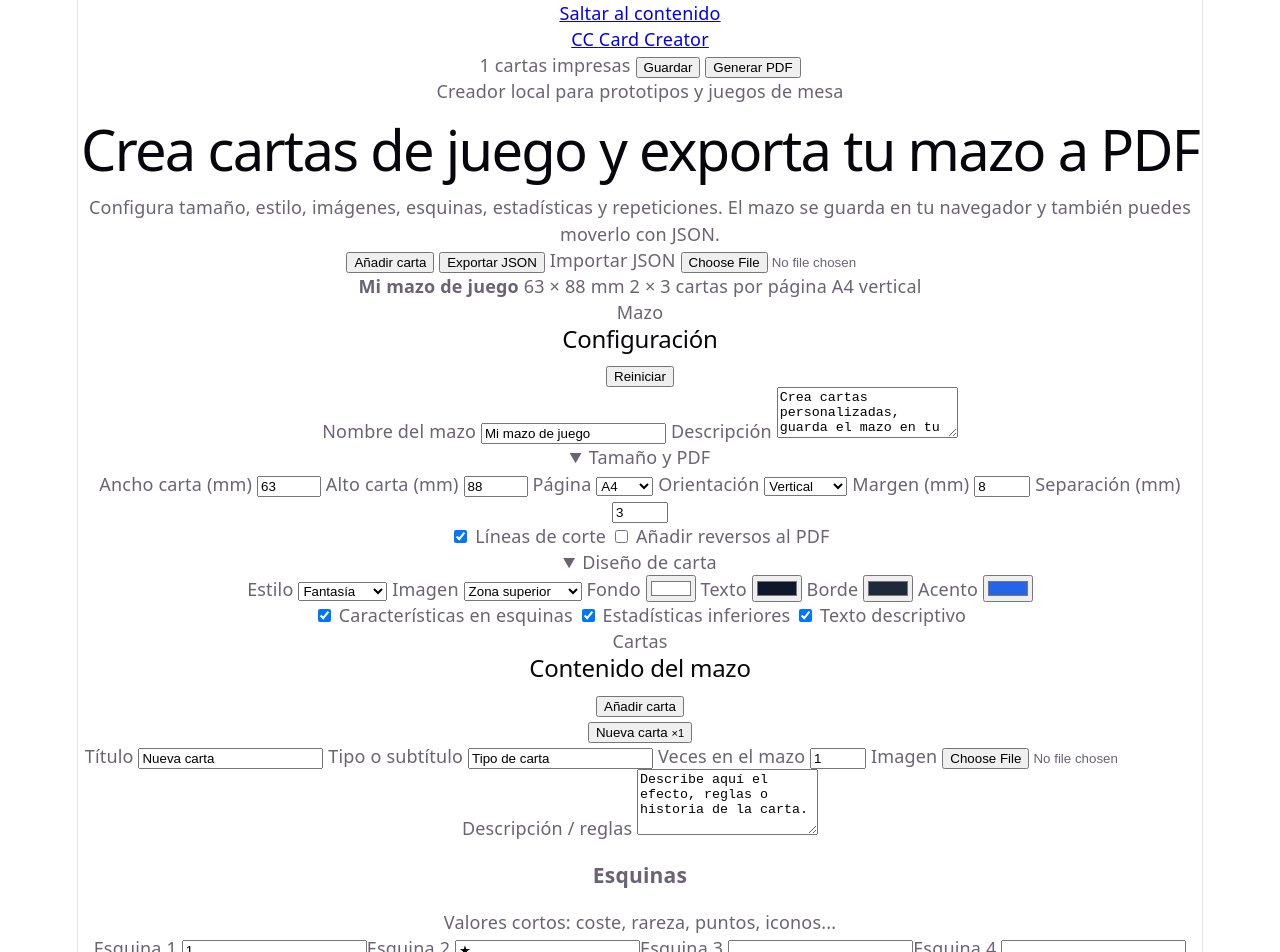
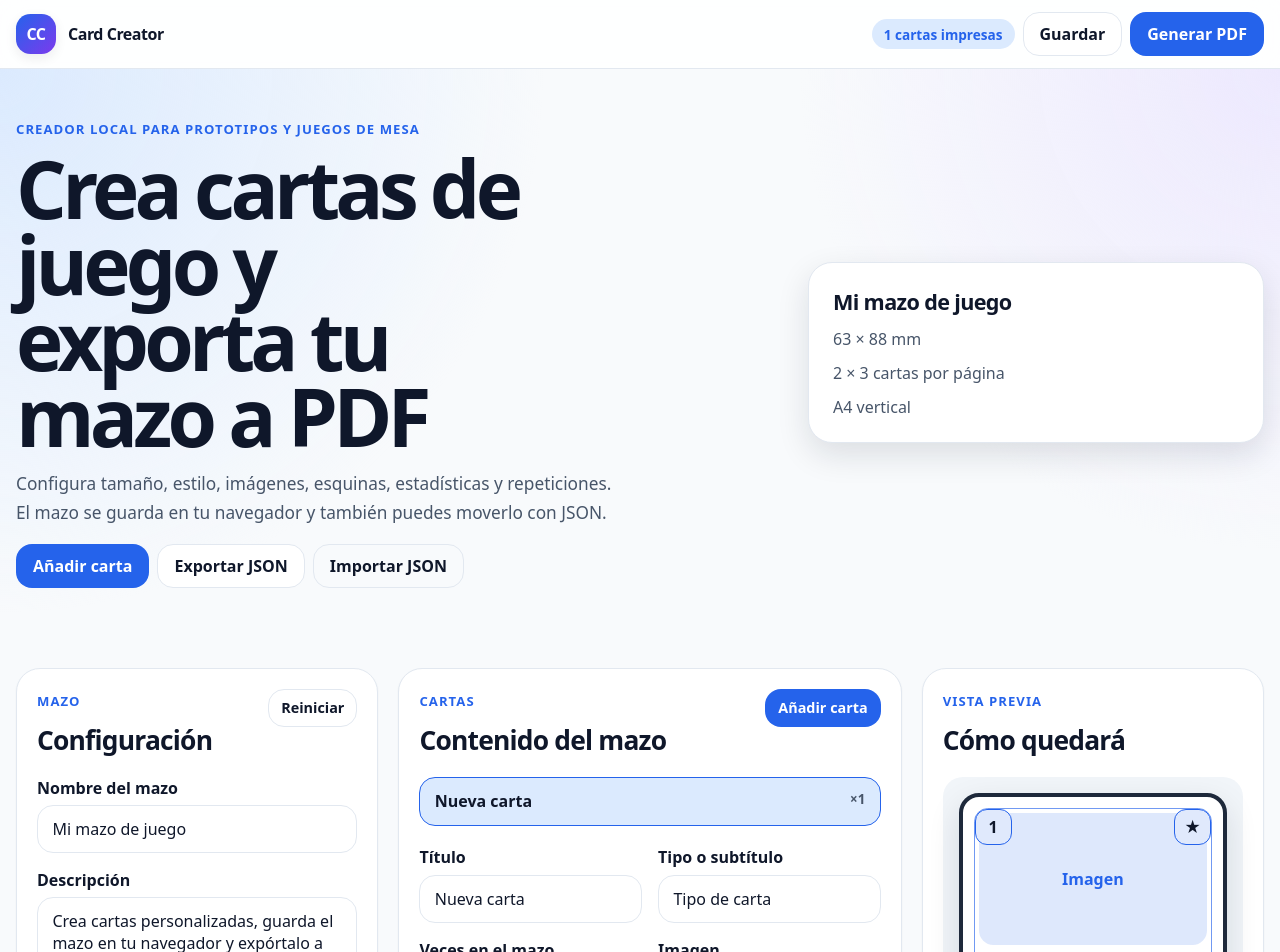
Before and after one commit to jalonsomerchan/card-creator, a Svelte app: page / in a window 1280 px wide. Shown: the top 952 px of the page. Built offline with nearby package versions, Linux system fonts and the light colour scheme.

Commit message:
Apply design system styles

```diff
--- a/src/app.css
+++ b/src/app.css
@@ -1,296 +1,254 @@
 :root {
-  --text: #6b6375;
-  --text-h: #08060d;
-  --bg: #fff;
-  --border: #e5e4e7;
-  --code-bg: #f4f3ec;
-  --accent: #aa3bff;
-  --accent-bg: rgba(170, 59, 255, 0.1);
-  --accent-border: rgba(170, 59, 255, 0.5);
-  --social-bg: rgba(244, 243, 236, 0.5);
-  --shadow:
-    rgba(0, 0, 0, 0.1) 0 10px 15px -3px, rgba(0, 0, 0, 0.05) 0 4px 6px -2px;
-
-  --sans: system-ui, 'Segoe UI', Roboto, sans-serif;
-  --heading: system-ui, 'Segoe UI', Roboto, sans-serif;
-  --mono: ui-monospace, Consolas, monospace;
-
-  font: 18px/145% var(--sans);
-  letter-spacing: 0.18px;
-  color-scheme: light dark;
-  color: var(--text);
-  background: var(--bg);
+  color-scheme: light;
+  --font-sans: system-ui, -apple-system, BlinkMacSystemFont, "Segoe UI", sans-serif;
+  --font-mono: ui-monospace, SFMono-Regular, Menlo, Monaco, Consolas, "Liberation Mono", monospace;
+  --color-bg: #f8fafc;
+  --color-surface: #ffffff;
+  --color-surface-soft: #f1f5f9;
+  --color-surface-raised: #ffffff;
+  --color-text: #0f172a;
+  --color-text-muted: #475569;
+  --color-text-soft: #64748b;
+  --color-border: #e2e8f0;
+  --color-border-strong: #cbd5e1;
+  --color-primary: #2563eb;
+  --color-primary-hover: #1d4ed8;
+  --color-primary-soft: #dbeafe;
+  --color-secondary: #7c3aed;
+  --color-secondary-soft: #ede9fe;
+  --color-accent: #f97316;
+  --color-accent-soft: #ffedd5;
+  --color-danger: #dc2626;
+  --color-danger-soft: #fee2e2;
+  --container-xl: 96rem;
+  --space-2: 0.5rem;
+  --space-3: 0.75rem;
+  --space-4: 1rem;
+  --space-5: 1.25rem;
+  --space-6: 1.5rem;
+  --space-8: 2rem;
+  --space-10: 2.5rem;
+  --space-12: 3rem;
+  --radius-md: 0.75rem;
+  --radius-lg: 1rem;
+  --radius-xl: 1.25rem;
+  --radius-2xl: 1.5rem;
+  --radius-full: 999px;
+  --shadow-xs: 0 1px 2px rgb(15 23 42 / 0.06);
+  --shadow-sm: 0 4px 12px rgb(15 23 42 / 0.08);
+  --shadow-md: 0 12px 32px rgb(15 23 42 / 0.12);
+  --transition-fast: 120ms ease;
+  --transition-base: 180ms ease;
+  font-family: var(--font-sans);
+  color: var(--color-text);
+  background: var(--color-bg);
   font-synthesis: none;
   text-rendering: optimizeLegibility;
   -webkit-font-smoothing: antialiased;
   -moz-osx-font-smoothing: grayscale;
-
-  @media (max-width: 1024px) {
-    font-size: 16px;
-  }
 }
 
 @media (prefers-color-scheme: dark) {
   :root {
-    --text: #9ca3af;
-    --text-h: #f3f4f6;
-    --bg: #16171d;
-    --border: #2e303a;
-    --code-bg: #1f2028;
-    --accent: #c084fc;
-    --accent-bg: rgba(192, 132, 252, 0.15);
-    --accent-border: rgba(192, 132, 252, 0.5);
-    --social-bg: rgba(47, 48, 58, 0.5);
-    --shadow:
-      rgba(0, 0, 0, 0.4) 0 10px 15px -3px, rgba(0, 0, 0, 0.25) 0 4px 6px -2px;
-  }
-
-  #social .button-icon {
-    filter: invert(1) brightness(2);
+    color-scheme: dark;
+    --color-bg: #020617;
+    --color-surface: #0f172a;
+    --color-surface-soft: #111827;
+    --color-surface-raised: #1e293b;
+    --color-text: #f8fafc;
+    --color-text-muted: #cbd5e1;
+    --color-text-soft: #94a3b8;
+    --color-border: #1e293b;
+    --color-border-strong: #334155;
+    --color-primary: #60a5fa;
+    --color-primary-hover: #93c5fd;
+    --color-primary-soft: rgb(37 99 235 / 0.18);
+    --color-secondary: #a78bfa;
+    --color-secondary-soft: rgb(124 58 237 / 0.18);
+    --color-accent: #fb923c;
+    --color-accent-soft: rgb(249 115 22 / 0.18);
+    --color-danger: #f87171;
+    --color-danger-soft: rgb(220 38 38 / 0.18);
+    --shadow-xs: 0 1px 2px rgb(0 0 0 / 0.3);
+    --shadow-sm: 0 4px 16px rgb(0 0 0 / 0.35);
+    --shadow-md: 0 16px 40px rgb(0 0 0 / 0.45);
   }
 }
 
-body {
-  margin: 0;
+* { box-sizing: border-box; }
+html { scroll-behavior: smooth; }
+body { margin: 0; min-width: 320px; background: var(--color-bg); }
+button, input, select, textarea { font: inherit; }
+button:disabled { cursor: not-allowed; opacity: 0.62; }
+a { color: inherit; }
+h1, h2, h3, p { margin-top: 0; }
+h1 { max-width: 12ch; margin-bottom: var(--space-4); font-size: clamp(2.5rem, 8vw, 5rem); line-height: 0.95; letter-spacing: -0.06em; }
+h2 { margin-bottom: 0; font-size: clamp(1.25rem, 4vw, 1.65rem); line-height: 1.2; letter-spacing: -0.03em; }
+h3 { margin-bottom: var(--space-2); font-size: 1rem; }
+p { line-height: 1.65; color: var(--color-text-muted); }
+
+.skip-link {
+  position: fixed;
+  left: 1rem;
+  top: 1rem;
+  z-index: 100;
+  transform: translateY(-150%);
+  border-radius: var(--radius-lg);
+  background: var(--color-primary);
+  color: #fff;
+  padding: 0.75rem 1rem;
+  font-weight: 800;
+  transition: transform var(--transition-base);
+}
+.skip-link:focus { transform: translateY(0); }
+
+.container-wide { width: min(100% - 2rem, var(--container-xl)); margin-inline: auto; }
+.site-header {
+  position: sticky;
+  top: 0;
+  z-index: 40;
+  border-bottom: 1px solid var(--color-border);
+  background: color-mix(in srgb, var(--color-surface) 86%, transparent);
+  backdrop-filter: blur(16px);
+}
+.header-nav { display: flex; flex-direction: column; gap: var(--space-3); padding-block: var(--space-3); }
+.brand { display: inline-flex; align-items: center; gap: 0.75rem; text-decoration: none; font-weight: 900; letter-spacing: -0.03em; }
+.brand-mark { display: grid; width: 2.5rem; height: 2.5rem; place-items: center; border-radius: 0.9rem; background: linear-gradient(135deg, var(--color-primary), var(--color-secondary)); color: #fff; box-shadow: var(--shadow-sm); }
+.header-actions, .hero-actions, .editor-actions { display: flex; flex-wrap: wrap; gap: var(--space-2); align-items: center; }
+
+.btn {
+  display: inline-flex;
+  min-height: 2.75rem;
+  align-items: center;
+  justify-content: center;
+  gap: 0.5rem;
+  border: 1px solid transparent;
+  border-radius: var(--radius-lg);
+  padding: 0.75rem 1rem;
+  font-weight: 800;
+  line-height: 1;
+  text-decoration: none;
+  cursor: pointer;
+  transition: transform var(--transition-fast), background-color var(--transition-base), border-color var(--transition-base), color var(--transition-base), box-shadow var(--transition-base);
+}
+.btn:hover:not(:disabled) { transform: translateY(-1px); }
+.btn:active:not(:disabled) { transform: translateY(0); }
+.btn:focus-visible, .input:focus, .select:focus, .textarea:focus, .card-list-item:focus-visible, summary:focus-visible { outline: none; box-shadow: 0 0 0 4px var(--color-primary-soft); border-color: var(--color-primary); }
+.btn-primary { background: var(--color-primary); color: #fff; }
+.btn-primary:hover:not(:disabled) { background: var(--color-primary-hover); }
+.btn-secondary { border-color: var(--color-border); background: var(--color-surface); color: var(--color-text); }
+.btn-ghost { border-color: var(--color-border); background: transparent; color: var(--color-text); }
+.btn-danger { background: var(--color-danger); color: #fff; }
+.btn.compact { min-height: 2.35rem; padding: 0.55rem 0.75rem; font-size: 0.9rem; }
+.file-button { position: relative; overflow: hidden; }
+.file-button input { position: absolute; inset: 0; opacity: 0; cursor: pointer; }
+
+.badge { display: inline-flex; align-items: center; border-radius: var(--radius-full); background: var(--color-primary-soft); color: var(--color-primary); padding: 0.35rem 0.75rem; font-size: 0.85rem; font-weight: 800; }
+.hero-section { background: radial-gradient(circle at top left, var(--color-primary-soft), transparent 34rem), radial-gradient(circle at top right, var(--color-secondary-soft), transparent 30rem), var(--color-bg); }
+.hero-grid { display: grid; gap: var(--space-8); padding-block: var(--space-10); }
+.hero-copy { max-width: 54rem; }
+.hero-copy > p { max-width: 62ch; font-size: 1.08rem; }
+.eyebrow, .section-kicker { display: inline-flex; margin-bottom: var(--space-3); color: var(--color-primary); font-size: 0.82rem; font-weight: 900; letter-spacing: 0.08em; text-transform: uppercase; }
+.hero-card { display: grid; gap: var(--space-3); align-self: center; border: 1px solid var(--color-border); border-radius: var(--radius-2xl); background: var(--color-surface); padding: var(--space-6); box-shadow: var(--shadow-md); }
+.hero-card strong { font-size: 1.35rem; letter-spacing: -0.03em; }
+.hero-card span { color: var(--color-text-muted); }
+.status { margin-top: var(--space-4); border: 1px solid var(--color-border); border-radius: var(--radius-lg); background: var(--color-surface); padding: var(--space-3) var(--space-4); color: var(--color-text); font-weight: 700; }
+
+.workspace { display: grid; gap: var(--space-5); padding-block: var(--space-8); }
+.panel, .info-card { border: 1px solid var(--color-border); border-radius: var(--radius-2xl); background: var(--color-surface); box-shadow: var(--shadow-xs); }
+.panel { padding: var(--space-5); }
+.panel-header, .subsection-header { display: flex; align-items: flex-start; justify-content: space-between; gap: var(--space-4); margin-bottom: var(--space-5); }
+.form-grid { display: grid; gap: var(--space-4); }
+.two-cols, .corner-grid { grid-template-columns: repeat(2, minmax(0, 1fr)); }
+.label { display: inline-block; margin-bottom: 0.4rem; color: var(--color-text); font-weight: 800; }
+.help-text { color: var(--color-text-soft); font-size: 0.875rem; }
+.input, .select, .textarea {
+  width: 100%;
+  min-height: 2.75rem;
+  border: 1px solid var(--color-border);
+  border-radius: var(--radius-lg);
+  background: var(--color-surface);
+  color: var(--color-text);
+  padding: 0.75rem 0.9rem;
+  transition: border-color var(--transition-base), box-shadow var(--transition-base), background-color var(--transition-base);
+}
+.textarea { min-height: 7rem; resize: vertical; }
+.color-input { min-height: 3rem; padding: 0.35rem; }
+.settings-group { margin-top: var(--space-5); border-top: 1px solid var(--color-border); padding-top: var(--space-4); }
+.settings-group summary { cursor: pointer; border-radius: var(--radius-md); color: var(--color-text); font-weight: 900; }
+.settings-group .form-grid { margin-top: var(--space-4); }
+.option-stack { display: grid; gap: var(--space-2); margin-top: var(--space-4); }
+.check-row { display: flex; align-items: center; gap: 0.65rem; color: var(--color-text-muted); font-weight: 700; }
+.check-row input { width: 1rem; height: 1rem; accent-color: var(--color-primary); }
+.cards-list { display: grid; gap: var(--space-2); margin-bottom: var(--space-5); }
+.card-list-item { display: flex; justify-content: space-between; gap: var(--space-3); width: 100%; border: 1px solid var(--color-border); border-radius: var(--radius-lg); background: var(--color-surface-soft); color: var(--color-text); padding: 0.8rem 0.9rem; cursor: pointer; text-align: left; }
+.card-list-item.selected { border-color: var(--color-primary); background: var(--color-primary-soft); }
+.card-list-item span { overflow: hidden; text-overflow: ellipsis; white-space: nowrap; font-weight: 800; }
+.card-list-item small { color: var(--color-text-muted); font-weight: 900; }
+.editor-card, .subsection, .pdf-summary { display: grid; gap: var(--space-4); }
+.subsection { border-top: 1px solid var(--color-border); padding-top: var(--space-4); }
+.corner-grid { display: grid; gap: var(--space-3); }
+.stats-editor { display: grid; gap: var(--space-2); }
+.stat-row { display: grid; grid-template-columns: 1fr 0.8fr auto; gap: var(--space-2); }
+
+.preview-panel { position: relative; }
+.print-card-wrap { display: grid; place-items: center; padding: var(--space-4); border-radius: var(--radius-xl); background: var(--color-surface-soft); }
+.print-card {
+  position: relative;
+  display: flex;
+  width: min(100%, 19rem);
+  min-height: 22rem;
+  flex-direction: column;
+  overflow: hidden;
+  border: 4px solid;
+  border-radius: 1.25rem;
+  box-shadow: var(--shadow-md);
+}
+.print-card.style-fantasy::after { content: ''; position: absolute; inset: 0.7rem; pointer-events: none; border: 1px solid var(--accent-card); border-radius: 0.85rem; opacity: 0.65; }
+.print-card.style-classic { border-width: 8px; }
+.print-card.style-prototype { border-style: dashed; }
+.card-image { min-height: 36%; margin: 1rem 1rem 0; overflow: hidden; border-radius: 0.9rem; background: color-mix(in srgb, var(--accent-card) 15%, transparent); }
+.card-image.full-image { position: absolute; inset: 0; min-height: 0; margin: 0; border-radius: 0; opacity: 0.22; }
+.card-image img { width: 100%; height: 100%; object-fit: cover; }
+.placeholder { display: grid; place-items: center; color: var(--accent-card); font-weight: 900; }
+.card-content { position: relative; z-index: 1; flex: 1; padding: 1.25rem; }
+.card-content h3 { margin: 0 0 0.75rem; font-size: 1.7rem; line-height: 1.05; letter-spacing: -0.05em; }
+.card-content p { color: inherit; }
+.card-subtitle { margin-bottom: 0.35rem; color: var(--accent-card) !important; font-size: 0.85rem; font-weight: 900; text-transform: uppercase; }
+.corner { position: absolute; z-index: 2; display: grid; width: 2.3rem; height: 2.3rem; place-items: center; border: 1px solid var(--accent-card); border-radius: 0.75rem; background: color-mix(in srgb, var(--accent-card) 14%, white); color: #0f172a; font-weight: 900; }
+.corner-tl { left: 0.75rem; top: 0.75rem; }
+.corner-tr { right: 0.75rem; top: 0.75rem; }
+.corner-bl { bottom: 0.75rem; left: 0.75rem; }
+.corner-br { right: 0.75rem; bottom: 0.75rem; }
+.card-stats { position: relative; z-index: 1; display: flex; flex-wrap: wrap; gap: 0.45rem; padding: 0 1.25rem 1.25rem; }
+.card-stats span { border-radius: var(--radius-full); background: color-mix(in srgb, var(--accent-card) 14%, transparent); padding: 0.35rem 0.6rem; font-size: 0.8rem; font-weight: 800; }
+.pdf-summary { margin-top: var(--space-5); }
+.pdf-summary ul { margin: 0; padding-left: 1.25rem; color: var(--color-text-muted); line-height: 1.75; }
+
+.info-grid { display: grid; gap: var(--space-5); padding-bottom: var(--space-10); }
+.info-card { padding: var(--space-5); }
+.info-card ol { margin-bottom: 0; padding-left: 1.25rem; color: var(--color-text-muted); line-height: 1.8; }
+.site-footer { border-top: 1px solid var(--color-border); padding-block: var(--space-8); background: var(--color-surface); }
+.footer-inner { display: grid; gap: 0.25rem; }
+.footer-inner p { margin: 0; }
+
+@media (max-width: 480px) {
+  .two-cols, .corner-grid, .stat-row { grid-template-columns: 1fr; }
+  .header-actions .badge { width: 100%; justify-content: center; }
+  .btn { width: 100%; }
 }
 
-h1,
-h2 {
-  font-family: var(--heading);
-  font-weight: 500;
-  color: var(--text-h);
+@media (min-width: 768px) {
+  .header-nav { flex-direction: row; align-items: center; justify-content: space-between; }
+  .hero-grid { grid-template-columns: minmax(0, 1.25fr) minmax(18rem, 0.75fr); align-items: center; padding-block: var(--space-12); }
+  .info-grid { grid-template-columns: repeat(2, minmax(0, 1fr)); }
 }
 
-h1 {
-  font-size: 56px;
-  letter-spacing: -1.68px;
-  margin: 32px 0;
-  @media (max-width: 1024px) {
-    font-size: 36px;
-    margin: 20px 0;
-  }
-}
-h2 {
-  font-size: 24px;
-  line-height: 118%;
-  letter-spacing: -0.24px;
-  margin: 0 0 8px;
-  @media (max-width: 1024px) {
-    font-size: 20px;
-  }
-}
-p {
-  margin: 0;
+@media (min-width: 1180px) {
+  .workspace { grid-template-columns: minmax(18rem, 0.9fr) minmax(28rem, 1.25fr) minmax(19rem, 0.85fr); align-items: start; }
+  .deck-panel, .preview-panel { position: sticky; top: 5.5rem; }
 }
 
-code,
-.counter {
-  font-family: var(--mono);
-  display: inline-flex;
-  border-radius: 4px;
-  color: var(--text-h);
+@media (prefers-reduced-motion: reduce) {
+  *, *::before, *::after { animation-duration: 0.01ms !important; animation-iteration-count: 1 !important; scroll-behavior: auto !important; transition-duration: 0.01ms !important; }
 }
-
-code {
-  font-size: 15px;
-  line-height: 135%;
-  padding: 4px 8px;
-  background: var(--code-bg);
-}
-
-.counter {
-  font-size: 16px;
-  padding: 5px 10px;
-  border-radius: 5px;
-  color: var(--accent);
-  background: var(--accent-bg);
-  border: 2px solid transparent;
-  transition: border-color 0.3s;
-  margin-bottom: 24px;
-
-  &:hover {
-    border-color: var(--accent-border);
-  }
-  &:focus-visible {
-    outline: 2px solid var(--accent);
-    outline-offset: 2px;
-  }
-}
-
-.hero {
-  position: relative;
-
-  .base,
-  .framework,
-  .vite {
-    inset-inline: 0;
-    margin: 0 auto;
-  }
-
-  .base {
-    width: 170px;
-    position: relative;
-    z-index: 0;
-  }
-
-  .framework,
-  .vite {
-    position: absolute;
-  }
-
-  .framework {
-    z-index: 1;
-    top: 34px;
-    height: 28px;
-    transform: perspective(2000px) rotateZ(300deg) rotateX(44deg) rotateY(39deg)
-      scale(1.4);
-  }
-
-  .vite {
-    z-index: 0;
-    top: 107px;
-    height: 26px;
-    width: auto;
-    transform: perspective(2000px) rotateZ(300deg) rotateX(40deg) rotateY(39deg)
-      scale(0.8);
-  }
-}
-
-#app {
-  width: 1126px;
-  max-width: 100%;
-  margin: 0 auto;
-  text-align: center;
-  border-inline: 1px solid var(--border);
-  min-height: 100svh;
-  display: flex;
-  flex-direction: column;
-  box-sizing: border-box;
-}
-
-#center {
-  display: flex;
-  flex-direction: column;
-  gap: 25px;
-  place-content: center;
-  place-items: center;
-  flex-grow: 1;
-
-  @media (max-width: 1024px) {
-    padding: 32px 20px 24px;
-    gap: 18px;
-  }
-}
-
-#next-steps {
-  display: flex;
-  border-top: 1px solid var(--border);
-  text-align: left;
-
-  & > div {
-    flex: 1 1 0;
-    padding: 32px;
-    @media (max-width: 1024px) {
-      padding: 24px 20px;
-    }
-  }
-
-  .icon {
-    margin-bottom: 16px;
-    width: 22px;
-    height: 22px;
-  }
-
-  @media (max-width: 1024px) {
-    flex-direction: column;
-    text-align: center;
-  }
-}
-
-#docs {
-  border-right: 1px solid var(--border);
-
-  @media (max-width: 1024px) {
-    border-right: none;
-    border-bottom: 1px solid var(--border);
-  }
-}
-
-#next-steps ul {
-  list-style: none;
-  padding: 0;
-  display: flex;
-  gap: 8px;
-  margin: 32px 0 0;
-
-  .logo {
-    height: 18px;
-  }
-
-  a {
-    color: var(--text-h);
-    font-size: 16px;
-    border-radius: 6px;
-    background: var(--social-bg);
-    display: flex;
-    padding: 6px 12px;
-    align-items: center;
-    gap: 8px;
-    text-decoration: none;
-    transition: box-shadow 0.3s;
-
-    &:hover {
-      box-shadow: var(--shadow);
-    }
-    .button-icon {
-      height: 18px;
-      width: 18px;
-    }
-  }
-
-  @media (max-width: 1024px) {
-    margin-top: 20px;
-    flex-wrap: wrap;
-    justify-content: center;
-
-    li {
-      flex: 1 1 calc(50% - 8px);
-    }
-
-    a {
-      width: 100%;
-      justify-content: center;
-      box-sizing: border-box;
-    }
-  }
-}
-
-#spacer {
-  height: 88px;
-  border-top: 1px solid var(--border);
-  @media (max-width: 1024px) {
-    height: 48px;
-  }
-}
-
-.ticks {
-  position: relative;
-  width: 100%;
-
-  &::before,
-  &::after {
-    content: '';
-    position: absolute;
-    top: -4.5px;
-    border: 5px solid transparent;
-  }
-
-  &::before {
-    left: 0;
-    border-left-color: var(--border);
-  }
-  &::after {
-    right: 0;
-    border-right-color: var(--border);
-  }
-}
```
